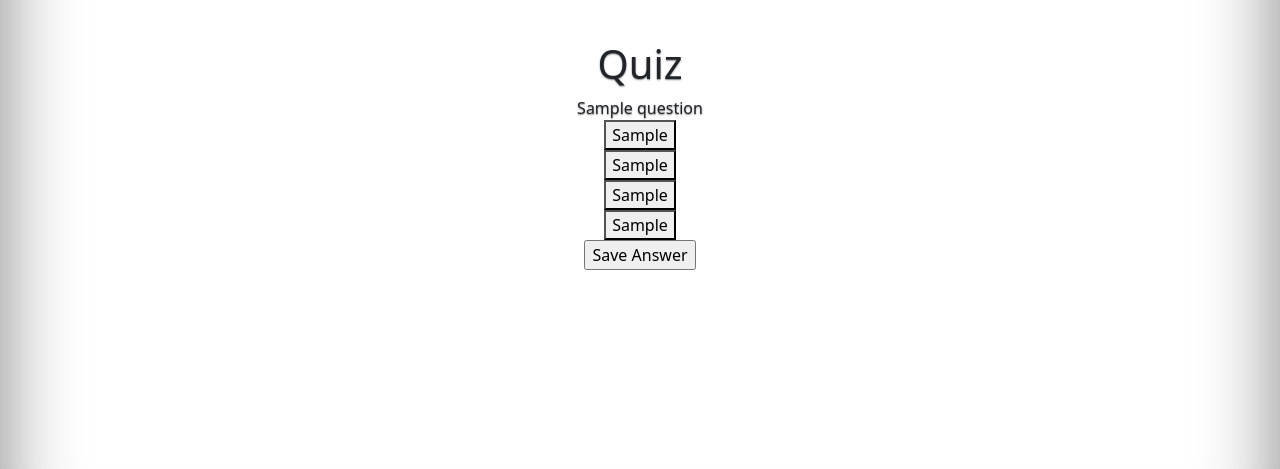
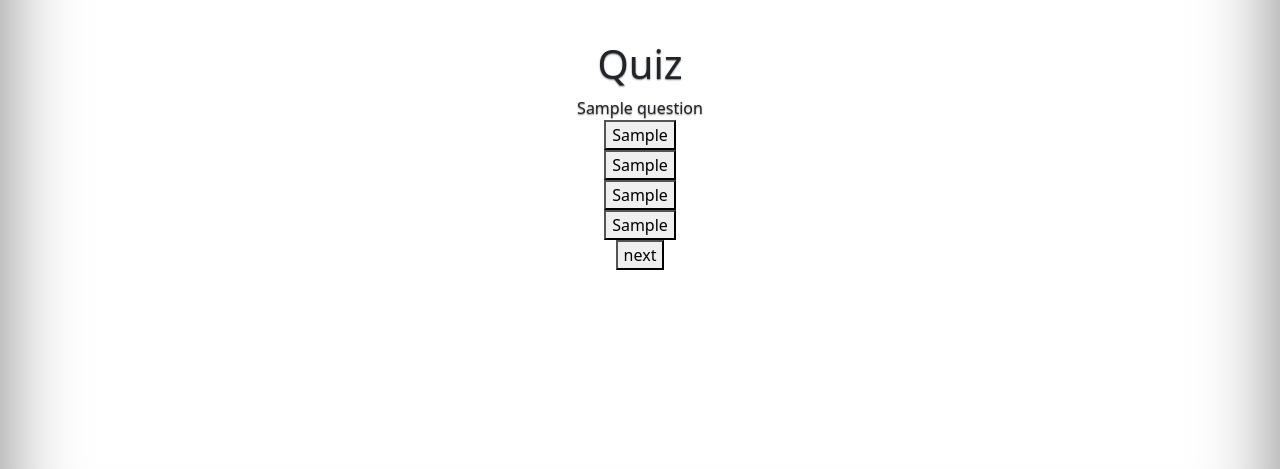
Before and after one commit to Kinaj1995/Formel1-Quiz, a Flask app: template app/templates/quiz_proto.html in a window 1280 px wide. Shown: the part 243-712 px from the top of the page. Run offline with Flask 2, Linux system fonts and the light colour scheme; the template is opened without the code that fills it: most values are stand-ins (such as "Sample title", 1, 10 or a date in 2020); some libraries are stand-ins or nearby versions.

Commit message:
added quiz stuff

```diff
--- a/app/__init__.py
+++ b/app/__init__.py
@@ -28,6 +28,9 @@ app.register_blueprint(home_bp, url_prefix='/')
 from .test import bp as test_bp
 app.register_blueprint(test_bp, url_prefix='/test')
 
+from .quiz import bp as quiz_bp
+app.register_blueprint(quiz_bp, url_prefix='/quiz')
+
 @app.route('/')
 def index():
     return redirect(url_for('home.index'))
--- a/app/api/__init__.py
+++ b/app/api/__init__.py
@@ -5,4 +5,3 @@ bp = Blueprint('api', __name__)
 #import app.common.argparse
 
 from . import user
-from . import quiz
--- a/app/home/routes.py
+++ b/app/home/routes.py
@@ -8,9 +8,6 @@ from . import bp
 def index():
     return render_template("home.html")
 
-@bp.route('/quiz')
-def quiz():
-    return render_template("quiz.html")
 
 @bp.route('/leaderboard')
 def leaderboard():
--- /dev/null
+++ b/app/static/js/quiz.js
@@ -0,0 +1,38 @@
+let anwsered = false
+let correct = false
+$(function() {
+    $('.c').on('click', function(e) {
+      e.preventDefault()
+      $(this).toggleClass("correct")
+      this.anwsered = true
+      this.correct = true
+      lookbtn()
+      return false;
+    });
+});
+
+$(function() {
+    $('.w').on('click', function(e) {
+        e.preventDefault()
+        $(this).toggleClass("wrong")
+        this.anwsered = true
+        lookbtn()
+        return false;
+    });
+});
+
+$(function() {
+    $('#next').on('click', function(e) {
+        e.preventDefault()
+        $.post('/quiz/question/next',
+        function(data) {
+      //do nothing
+    });
+    return false;
+    });
+});
+
+function lookbtn(){
+
+    $('.optbtn').prop('disabled', true);
+}
--- a/app/templates/quiz.html
+++ b/app/templates/quiz.html
@@ -12,13 +12,13 @@
       <h1>Quiz</h1>
       <p class="lead">Choose a difficulty for your very own Quiz!</p>
         <a href="/">
-            <img class="tyre" src="static/img/tyre-soft.png">
+            <img class="tyre" src="{{url_for('static', filename='img/tyre-soft.png')}}">
         </a>
         <a href="/">
-          <img class="tyre" src="static/img/tyre-medium.png">
+          <img class="tyre" src="{{url_for('static', filename='img/tyre-medium.png')}}">
       </a>
       <a href="/">
-        <img class="tyre" src="static/img/tyre-hard.png">
+        <img class="tyre" src="{{url_for('static', filename='img/tyre-hard.png')}}">
     </a>
 
     </main>
--- a/app/templates/quiz_proto.html
+++ b/app/templates/quiz_proto.html
@@ -8,16 +8,18 @@
 
     {% block body %}
     <script src="//ajax.googleapis.com/ajax/libs/jquery/1.9.1/jquery.min.js"></script>
+    <script src="{{url_for('static', filename='js/quiz.js')}}"></script>
     <main class="px-3 text-center" >
       <h1>Quiz</h1>
       <form method="POST" action="">
         <div class="qst">{{question}}</div>
-            <div class="opt"><button name="answer" value="1"> {{anwser.option1}}</button></div>
-            <div class="opt"><button name="answer" value="2"> {{anwser.option2}}</button></div>
-            <div class="opt"><button name="answer" value="3"> {{anwser.option3}}</button></div>
-            <div class="opt"><button name="answer" value="4"> {{anwser.option4}}</button></div>
-            <input type="submit" value="Save Answer"/>
-        </form>
+            <div class="opt"><button name="answer" value="1" class="{{ 'c' if correct == 1 else 'w' }} optbtn"> {{anwser.option1}}</button></div>
+            <div class="opt"><button name="answer" value="2" class="{{ 'c' if correct == 2 else 'w' }} optbtn"> {{anwser.option2}}</button></div>
+            <div class="opt"><button name="answer" value="3" class="{{ 'c' if correct == 3 else 'w' }} optbtn"> {{anwser.option3}}</button></div>
+            <div class="opt"><button name="answer" value="4" class="{{ 'c' if correct == 4 else 'w' }} optbtn"> {{anwser.option4}}</button></div>
+
+            <div class="opt"><button id="next">next</button></div>
+      </form>
     </main>
 
     {% endblock %}
```
Also changed, not shown: app/quiz/__init__.py (added, +7 -0 lines), app/quiz/quiz.py (renamed from app/api/quiz.py, +7 -2 lines), app/quiz/routes.py (added, +9 -0 lines).
